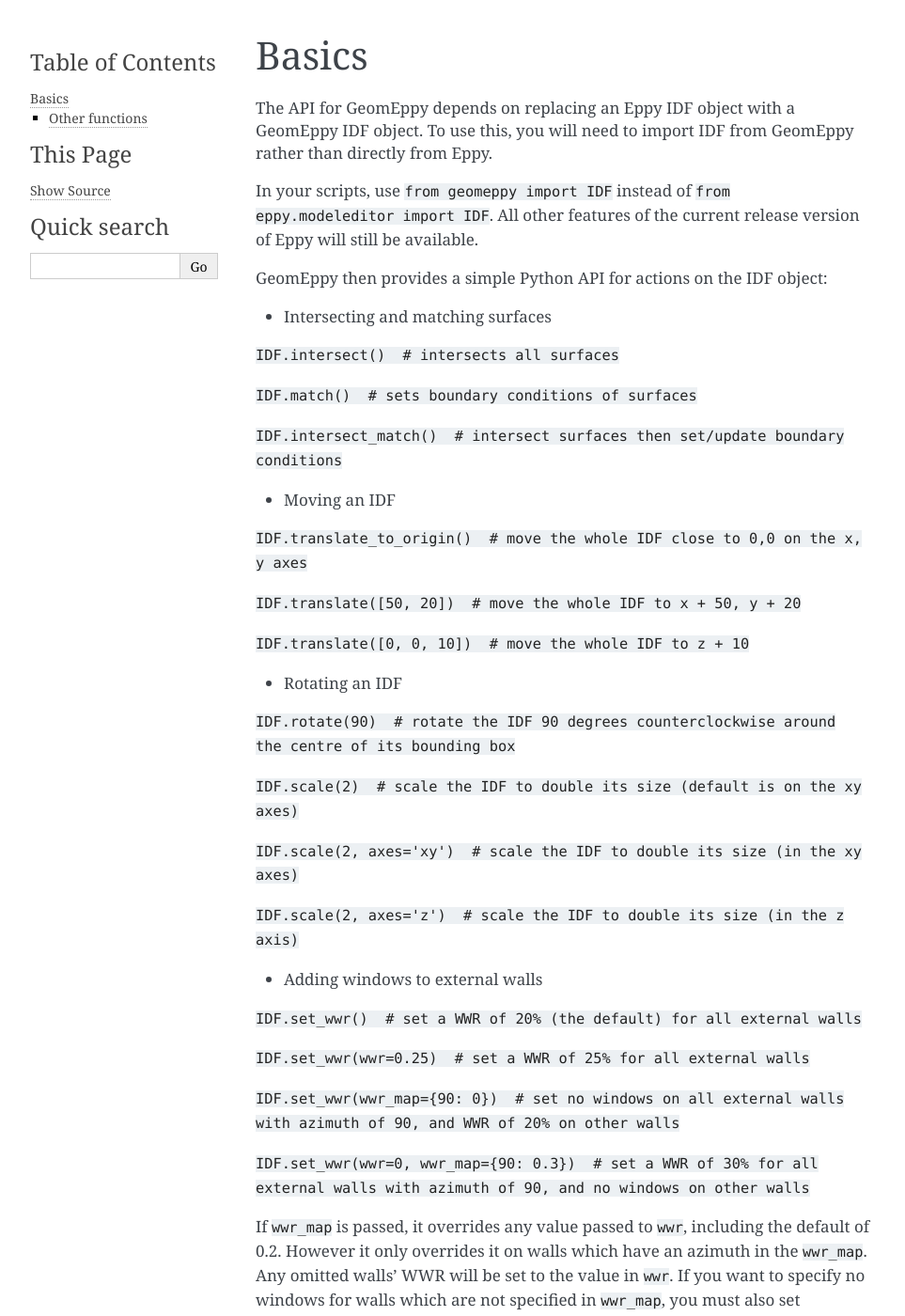
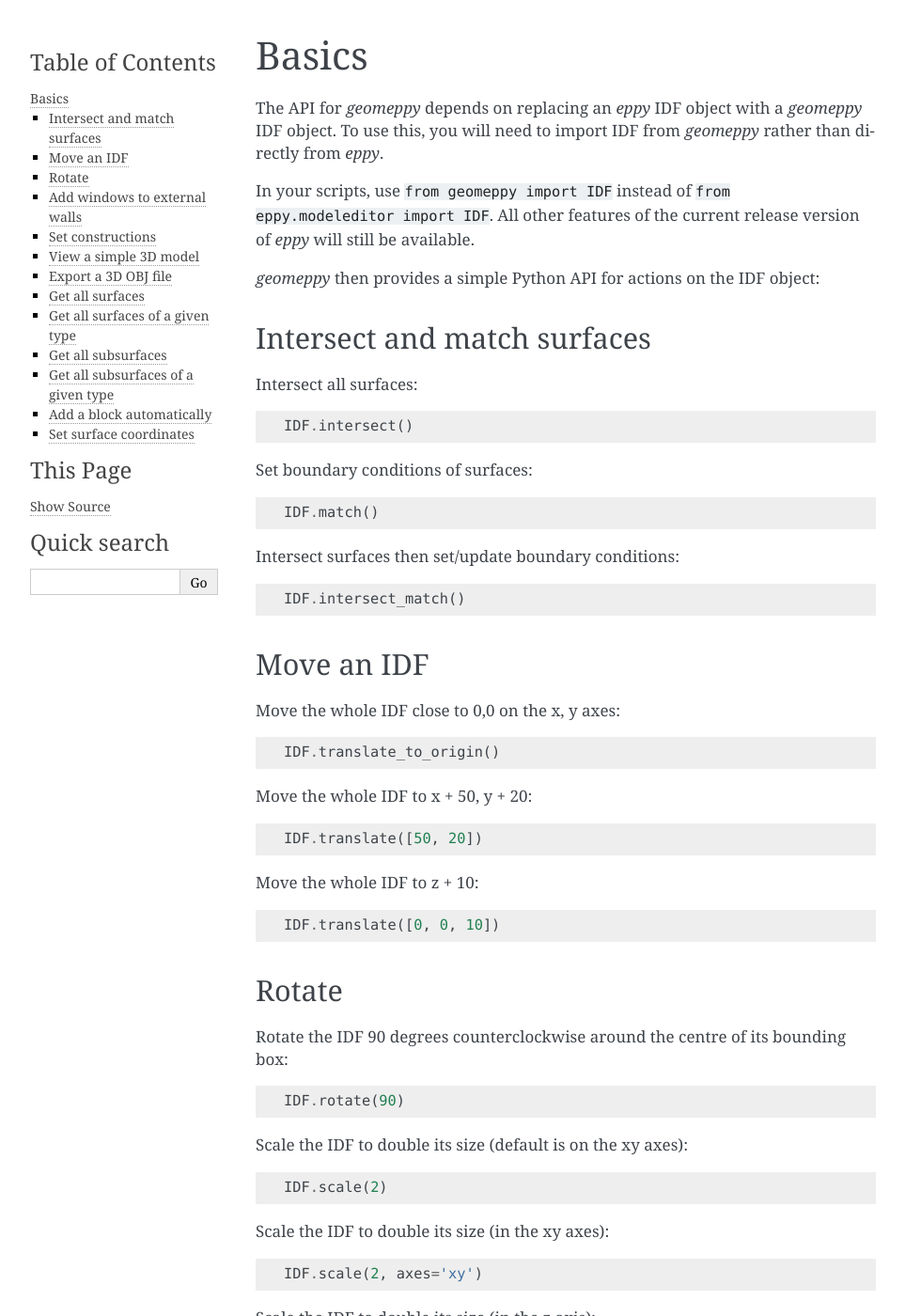
Before and after one commit to jamiebull1/geomeppy, a Sphinx documentation site: the page built from docs/source/Basics.rst, in a window 1280 px wide and 1400 px high. Shown: the whole window at 94% size, without its empty margins (148-1111 px from the left). Built offline with Sphinx 7.4.7, drawn with Linux system fonts in a browser that asks for light colours; some of the changed text lies outside the part shown.

Commit message:
Edits to docs

```diff
--- a/README.rst
+++ b/README.rst
@@ -90,7 +90,7 @@
 
 - Exporting a 3D OBJ file model
 
-``IDF.to_obj('mymodel.idf')``
+``IDF.to_obj('mymodel.obj')``
 
 You can view the exported model `here <https://3dviewer.net/>`_. Just drag the .obj file
 and .mtl file into the browser window.
--- a/docs/source/Basics.rst
+++ b/docs/source/Basics.rst
@@ -1,52 +1,113 @@
 Basics
 ======
 
-The API for GeomEppy depends on replacing an Eppy IDF object with a
-GeomEppy IDF object. To use this, you will need to import IDF from
-GeomEppy rather than directly from Eppy.
+The API for `geomeppy` depends on replacing an `eppy` IDF object with a
+`geomeppy` IDF object. To use this, you will need to import IDF from
+`geomeppy` rather than directly from `eppy`.
 
 In your scripts, use ``from geomeppy import IDF`` instead of
 ``from eppy.modeleditor import IDF``. All other features of the current
-release version of Eppy will still be available.
+release version of `eppy` will still be available.
 
-GeomEppy then provides a simple Python API for actions on the IDF
+`geomeppy` then provides a simple Python API for actions on the IDF
 object:
 
--  Intersecting and matching surfaces
+Intersect and match surfaces
+----------------------------
 
-``IDF.intersect()  # intersects all surfaces``
+Intersect all surfaces:
 
-``IDF.match()  # sets boundary conditions of surfaces``
+::
 
-``IDF.intersect_match()  # intersect surfaces then set/update boundary conditions``
+    IDF.intersect()
 
--  Moving an IDF
+Set boundary conditions of surfaces:
 
-``IDF.translate_to_origin()  # move the whole IDF close to 0,0 on the x, y axes``
+::
 
-``IDF.translate([50, 20])  # move the whole IDF to x + 50, y + 20``
+    IDF.match()
 
-``IDF.translate([0, 0, 10])  # move the whole IDF to z + 10``
+Intersect surfaces then set/update boundary conditions:
 
--  Rotating an IDF
+::
 
-``IDF.rotate(90)  # rotate the IDF 90 degrees counterclockwise around the centre of its bounding box``
+    IDF.intersect_match()
 
-``IDF.scale(2)  # scale the IDF to double its size (default is on the xy axes)``
+Move an IDF
+-----------
 
-``IDF.scale(2, axes='xy')  # scale the IDF to double its size (in the xy axes)``
+Move the whole IDF close to 0,0 on the x, y axes:
 
-``IDF.scale(2, axes='z')  # scale the IDF to double its size (in the z axis)``
+::
 
--  Adding windows to external walls
+    IDF.translate_to_origin()
 
-``IDF.set_wwr()  # set a WWR of 20% (the default) for all external walls``
+Move the whole IDF to x + 50, y + 20:
 
-``IDF.set_wwr(wwr=0.25)  # set a WWR of 25% for all external walls``
+::
 
-``IDF.set_wwr(wwr_map={90: 0})  # set no windows on all external walls with azimuth of 90, and WWR of 20% on other walls``
+    IDF.translate([50, 20])
 
-``IDF.set_wwr(wwr=0, wwr_map={90: 0.3})  # set a WWR of 30% for all external walls with azimuth of 90, and no windows on other walls``
+Move the whole IDF to z + 10:
+
+::
+
+    IDF.translate([0, 0, 10])
+
+Rotate
+------
+
+Rotate the IDF 90 degrees counterclockwise around the centre of its bounding box:
+
+::
+
+    IDF.rotate(90)
+
+Scale the IDF to double its size (default is on the xy axes):
+
+::
+
+    IDF.scale(2)
+
+Scale the IDF to double its size (in the xy axes):
+
+::
+
+    IDF.scale(2, axes='xy')
+
+Scale the IDF to double its size (in the z axis):
+
+::
+
+    IDF.scale(2, axes='z')
+
+
+Add windows to external walls
+-----------------------------
+
+Set a WWR of 20% (the default) for all external walls:
+
+::
+
+    IDF.set_wwr()
+
+Set a WWR of 25% for all external walls:
+
+::
+
+    IDF.set_wwr(wwr=0.25)
+
+Set no windows on all external walls with azimuth of 90, and WWR of 20% on other walls:
+
+::
+
+    IDF.set_wwr(wwr_map={90: 0})
+
+Set a WWR of 30% for all external walls with azimuth of 90, and no windows on other walls:
+
+::
+
+    IDF.set_wwr(wwr=0, wwr_map={90: 0.3})
 
 If ``wwr_map`` is passed, it overrides any value passed to ``wwr``, including
 the default of 0.2. However it only overrides it on walls which have an
@@ -54,42 +115,78 @@
 ``wwr``. If you want to specify no windows for walls which are not specified in
 ``wwr_map``, you must also set ``wwr=None``.
 
--  Setting constructions
+Set constructions
+-----------------
 
-``IDF.set_default_constructions()  # set a name for each construction in the model``
+Set a name for each construction in the model:
 
--  Viewing a simple 3D representation of an IDF
+::
 
-``IDF.view_model()  # shows a zoomable, rotatable transparent model``
+    IDF.set_default_constructions()
 
-- Exporting a 3D OBJ file model
+View a simple 3D model
+----------------------
 
-``IDF.to_obj('mymodel.idf')``
+Show a zoomable, rotatable transparent model using `matplotlib`:
+
+::
+
+    IDF.view_model()
+
+Export a 3D OBJ file
+--------------------
+
+Generate a model which can be viewed in external programs:
+
+::
+
+    IDF.to_obj('mymodel.obj')
 
 You can view the exported model `here <https://3dviewer.net/>`_. Just drag the .obj file
 and .mtl file into the browser window.
 
 |OBJ viewer|
 
--  Get all surfaces in a model
+Get all surfaces
+----------------
 
-``IDF.getsurfaces()``
+::
 
--  Get all surfaces in a model of a given type
+    IDF.getsurfaces()
 
-``IDF.getsurfaces('wall')  # only works if the surface type has been set in the IDF``
+Get all surfaces of a given type
+--------------------------------
 
--  Get all subsurfaces in a model
+::
 
-``IDF.getsubsurfaces()``
+    IDF.getsurfaces('wall')
 
--  Get all subsurfaces in a model of a given type
+This only works if the surface type has been set in the IDF.
 
-``IDF.getsubsurfaces('window')  # only works if the surface type has been set in the IDF``
+Get all subsurfaces
+-------------------
 
--  Automatic geometry building
+::
 
-``IDF.add_block(...)  # automatically adds a building block to the IDF``
+    IDF.getsubsurfaces()
+
+Get all subsurfaces of a given type
+-----------------------------------
+
+::
+
+    IDF.getsubsurfaces('window')
+
+This only works if the surface type has been set in the IDF.
+
+Add a block automatically
+-------------------------
+
+Automatically add a building block to the IDF:
+
+::
+
+    IDF.add_block(...)
 
 This method requires some explanation. The parameters required are:
 
@@ -116,11 +213,14 @@
 for each surface. Constructions are not set automatically so these will
 need to be added afterwards in the normal way for Eppy.
 
-Other functions
----------------
+Set surface coordinates
+-----------------------
 
-GeomEppy also provides some additional functions such as
-``surface.setcoords(...)``
+::
+
+    surface.setcoords(...)
+
+For example:
 
 ::
 
--- a/docs/source/How-to guides.rst
+++ b/docs/source/How-to guides.rst
@@ -4,3 +4,5 @@
 
 .. toctree::
    :maxdepth: 2
+
+   Basics
```
Also changed, not shown: README.md (+1 -1 lines), docs/source/Start here.rst (+10 -5 lines), docs/source/geomeppy.rst (+8 -14 lines).
